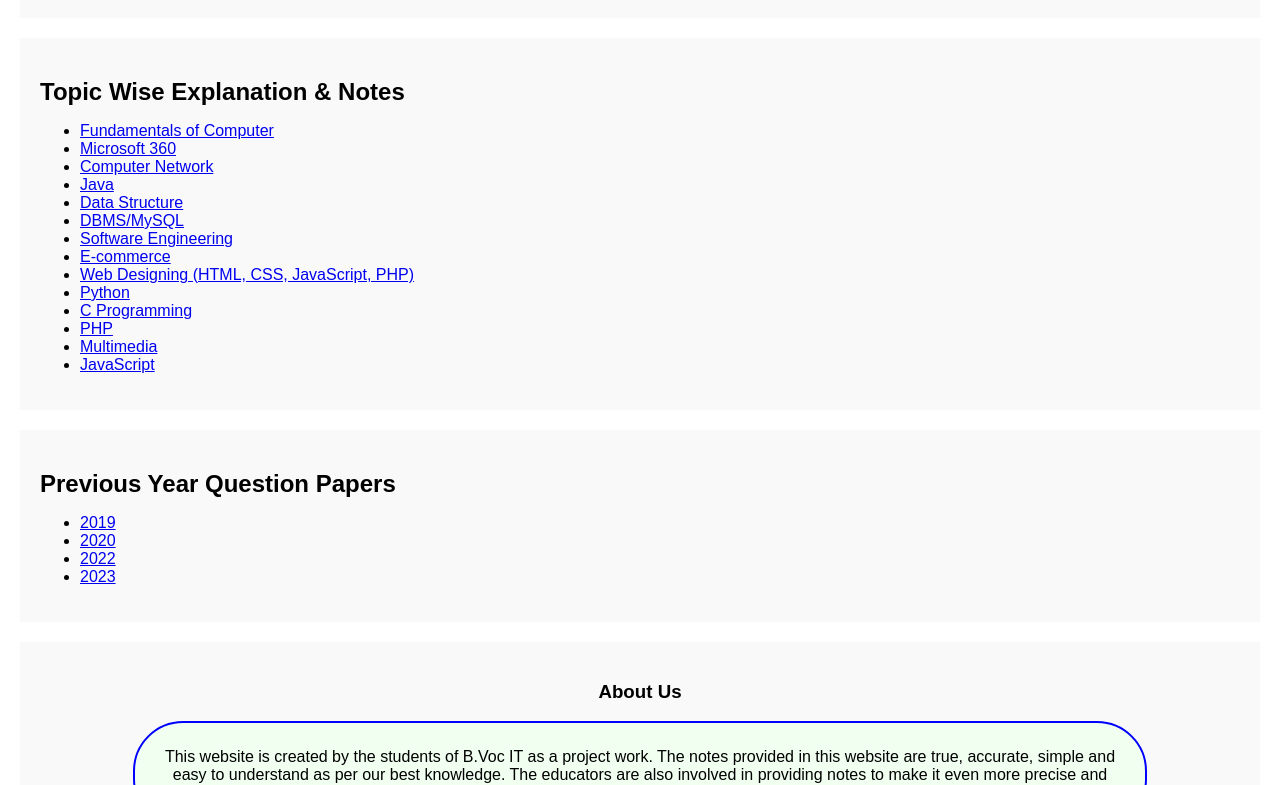
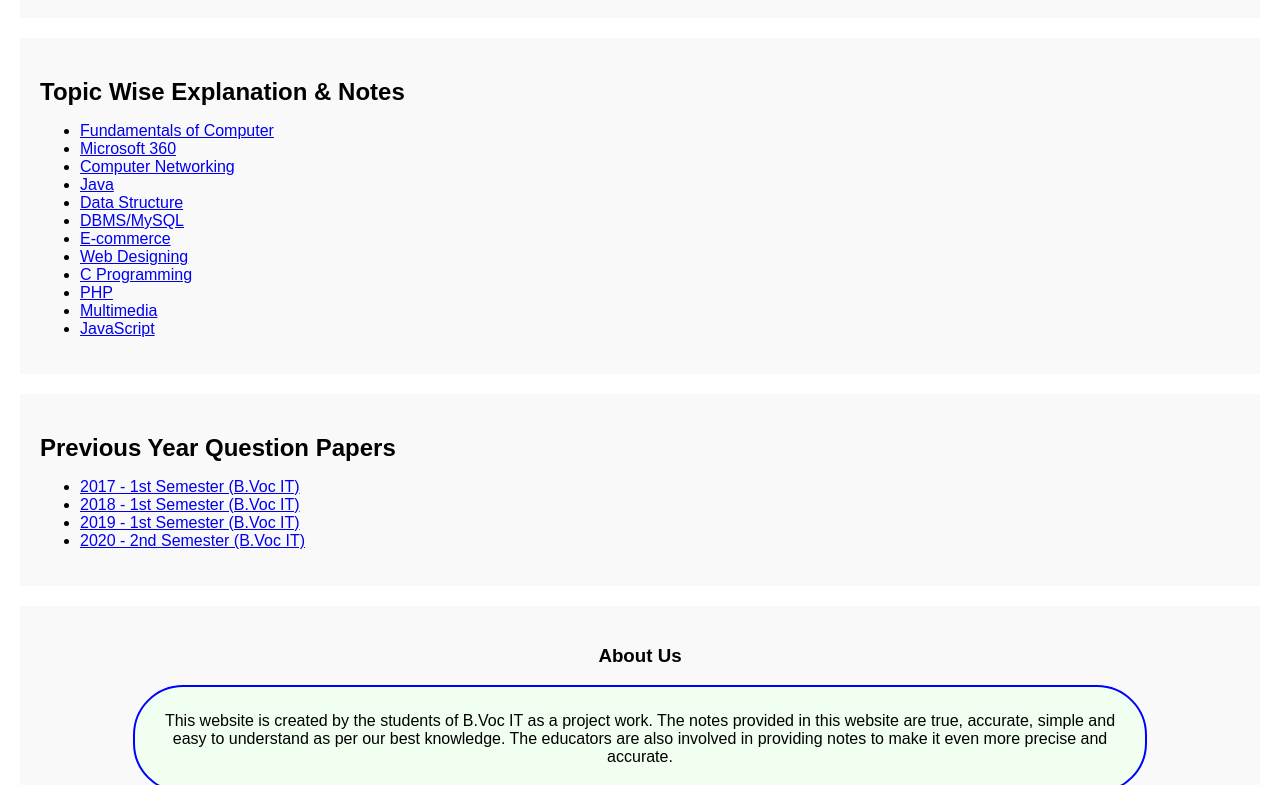
Before and after one commit to wahid9365/AWSM, a plain HTML site: page index.html in a window 1280 px wide. Shown: the part 485-1270 px from the top of the page. Drawn offline with Linux system fonts and the light colour scheme.

Commit message:
Update index.html
updated

```diff
--- a/index.html
+++ b/index.html
@@ -125,17 +125,15 @@ Explore our website and discover a treasure love of notes to aid your learning a
 <section>
 <h2>Topic Wise Explanation & Notes</h2>
 <ul>
-<li><a href="#">Fundamentals of Computer</a></li>
+<li><a href="comp.html">Fundamentals of Computer</a></li>
 <li><a href="MS Office.html">Microsoft 360</a></li>
-<li><a href="#">Computer Network</a></li>
-<li><a href="#">Java</a></li>
-<li><a href="#">Data Structure</a></li>
-<li><a href="#">DBMS/MySQL</a></li>
-<li><a href="#">Software Engineering</a></li>
-<li><a href="#">E-commerce</a></li>
-<li><a href="#">Web Designing (HTML, CSS, JavaScript, PHP)</a></li>
-<li><a href="#">Python</a></li>
-<li><a href="#">C Programming</a></li>
+<li><a href="cn.html">Computer Networking</a></li>
+<li><a href="java.html">Java</a></li>
+<li><a href="ds.html">Data Structure</a></li>
+<li><a href="dbms.html">DBMS/MySQL</a></li>
+<li><a href="ecom.html">E-commerce</a></li>
+<li><a href="wd.html">Web Designing</a></li>
+<li><a href="c.html">C Programming</a></li>
 <li><a href="php.html">PHP</a></li>
 <li><a href="Multimedia.html">Multimedia</a></li>
 <li><a href="js.html">JavaScript</a></li>
@@ -144,10 +142,10 @@ Explore our website and discover a treasure love of notes to aid your learning a
 <section>
 <h2>Previous Year Question Papers</h2>
 <ul>
-<li><a href="#">2019</a></li>
-<li><a href="#">2020</a></li>
-<li><a href="#">2022</a></li>
-<li><a href="#">2023</a></li>
+<li><a href="1ST SEM B.VOC 2017.pdf">2017 - 1st Semester (B.Voc IT)</a></li>
+<li><a href="1ST SEM BVOC 2018.pdf">2018 - 1st Semester (B.Voc IT)</a></li>
+<li><a href="ly.html">2019 - 1st Semester (B.Voc IT)</a></li>
+<li><a href="2ND.SEM.B.VOC.BVOC-201.QP.2020_watermark.pdf">2020 - 2nd Semester (B.Voc IT)</a></li>
 </ul>
 </section>
 
```
